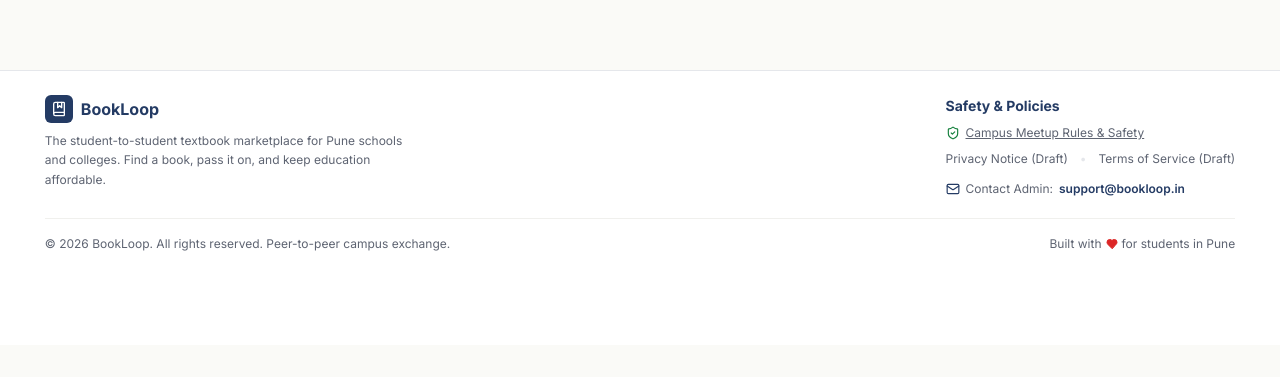
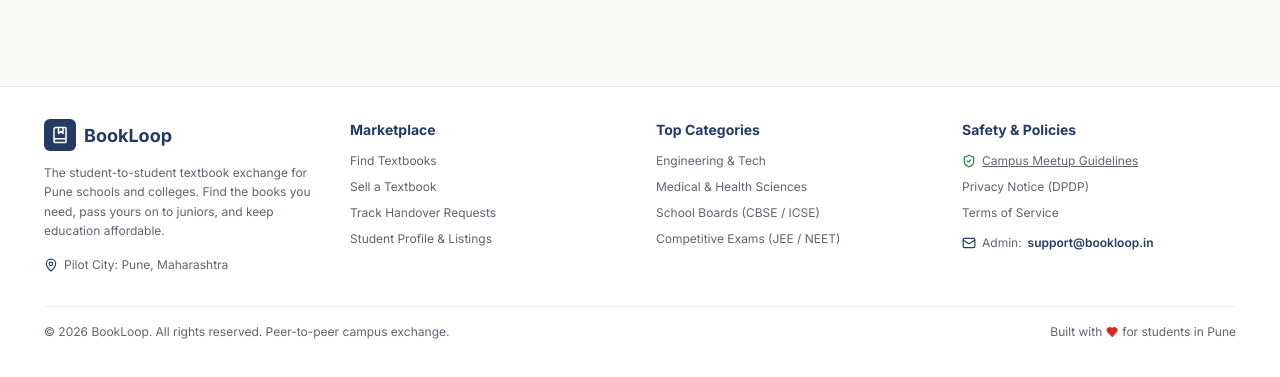
Before and after one commit to aniruddhasharma39/BookLoop, a React (Vite) app: page / in a window 1280 px wide. Shown: the part 1165-1542 px from the top of the page. Before the commit the page ends 1510 px from the top, so only its background shows below. Built offline with nearby package versions, Linux system fonts and the light colour scheme; no server answers; the database is empty.

Commit message:
fix: balanced 4-column footer, unified 1240px container width across header, main, and footer

```diff
--- a/src/components/layout/Footer.jsx
+++ b/src/components/layout/Footer.jsx
@@ -1,87 +1,125 @@
 import React from 'react';
 import { Link } from 'react-router-dom';
-import { BookMarked, Mail, ShieldCheck, Heart } from 'lucide-react';
+import { BookMarked, Mail, ShieldCheck, Heart, MapPin, Search, PlusCircle, ArrowRight } from 'lucide-react';
 
 export default function Footer() {
   return (
     <footer
       style={{
-        marginTop: 'var(--space-8)',
+        marginTop: 'var(--space-12)',
         borderTop: '1px solid var(--color-border)',
-        backgroundColor: 'var(--color-card-bg)',
-        padding: 'var(--space-6) 0 calc(var(--space-8) + 60px)', // extra bottom padding for mobile bottom nav
+        backgroundColor: '#FFFFFF',
+        padding: 'var(--space-8) 0 calc(var(--space-8) + 60px)', // safe bottom space for mobile bottom nav
       }}
     >
       <div
         style={{
-          maxWidth: '1560px',
+          maxWidth: '1240px',
           width: '100%',
           margin: '0 auto',
-          padding: '0 clamp(16px, 3.5vw, 48px)',
+          padding: '0 var(--space-6)',
           display: 'flex',
           flexDirection: 'column',
-          gap: 'var(--space-5)',
+          gap: 'var(--space-8)',
         }}
       >
+        {/* 4-Column Balanced Grid */}
         <div
           style={{
-            display: 'flex',
-            justifyContent: 'space-between',
-            alignItems: 'flex-start',
-            flexWrap: 'wrap',
-            gap: 'var(--space-4)',
+            display: 'grid',
+            gridTemplateColumns: 'repeat(auto-fit, minmax(230px, 1fr))',
+            gap: 'var(--space-8)',
           }}
         >
-          {/* Brand & Mission */}
-          <div style={{ maxWidth: '360px' }}>
-            <div style={{ display: 'flex', alignItems: 'center', gap: 'var(--space-2)', marginBottom: 'var(--space-2)' }}>
+          {/* Column 1: Brand & Campus Mission */}
+          <div style={{ display: 'flex', flexDirection: 'column', gap: 'var(--space-3)' }}>
+            <Link to="/" style={{ display: 'inline-flex', alignItems: 'center', gap: 'var(--space-2)', textDecoration: 'none' }}>
               <div
                 style={{
-                  width: '28px',
-                  height: '28px',
+                  width: '32px',
+                  height: '32px',
                   borderRadius: 'var(--radius-sm)',
                   backgroundColor: 'var(--color-primary-navy)',
-                  color: '#fff',
+                  color: '#FFFFFF',
                   display: 'flex',
                   alignItems: 'center',
                   justifyContent: 'center',
                 }}
               >
-                <BookMarked size={16} />
+                <BookMarked size={18} />
               </div>
-              <strong style={{ fontSize: 'var(--font-size-base)', color: 'var(--color-primary-navy)' }}>
+              <strong style={{ fontSize: 'var(--font-size-lg)', fontWeight: 800, color: 'var(--color-primary-navy)' }}>
                 BookLoop
               </strong>
+            </Link>
+            <p style={{ fontSize: 'var(--font-size-xs)', color: 'var(--color-text-muted)', lineHeight: 1.6, margin: 0 }}>
+              The student-to-student textbook exchange for Pune schools and colleges. Find the books you need, pass yours on to juniors, and keep education affordable.
+            </p>
+            <div style={{ display: 'flex', alignItems: 'center', gap: '6px', fontSize: 'var(--font-size-xs)', color: 'var(--color-text-muted)', marginTop: 'var(--space-1)' }}>
+              <MapPin size={14} color="var(--color-primary-navy)" />
+              <span>Pilot City: Pune, Maharashtra</span>
             </div>
-            <p style={{ fontSize: 'var(--font-size-xs)', color: 'var(--color-text-muted)', lineHeight: 1.6, margin: 0 }}>
-              The student-to-student textbook marketplace for Pune schools and colleges. Find a book, pass it on, and keep education affordable.
-            </p>
           </div>
 
-          {/* Safety & Contact Administrator */}
+          {/* Column 2: Quick Links */}
           <div style={{ display: 'flex', flexDirection: 'column', gap: 'var(--space-2)' }}>
-            <strong style={{ fontSize: 'var(--font-size-sm)', color: 'var(--color-primary-navy)' }}>
+            <strong style={{ fontSize: 'var(--font-size-sm)', color: 'var(--color-primary-navy)', marginBottom: 'var(--space-1)' }}>
+              Marketplace
+            </strong>
+            <Link to="/search" style={{ fontSize: 'var(--font-size-xs)', color: 'var(--color-text-muted)', textDecoration: 'none' }}>
+              Find Textbooks
+            </Link>
+            <Link to="/listings/new" style={{ fontSize: 'var(--font-size-xs)', color: 'var(--color-text-muted)', textDecoration: 'none' }}>
+              Sell a Textbook
+            </Link>
+            <Link to="/requests" style={{ fontSize: 'var(--font-size-xs)', color: 'var(--color-text-muted)', textDecoration: 'none' }}>
+              Track Handover Requests
+            </Link>
+            <Link to="/profile" style={{ fontSize: 'var(--font-size-xs)', color: 'var(--color-text-muted)', textDecoration: 'none' }}>
+              Student Profile & Listings
+            </Link>
+          </div>
+
+          {/* Column 3: Popular Categories */}
+          <div style={{ display: 'flex', flexDirection: 'column', gap: 'var(--space-2)' }}>
+            <strong style={{ fontSize: 'var(--font-size-sm)', color: 'var(--color-primary-navy)', marginBottom: 'var(--space-1)' }}>
+              Top Categories
+            </strong>
+            <Link to="/search?category=Engineering%20%26%20Tech" style={{ fontSize: 'var(--font-size-xs)', color: 'var(--color-text-muted)', textDecoration: 'none' }}>
+              Engineering & Tech
+            </Link>
+            <Link to="/search?category=Medical%20%26%20Health%20Sciences" style={{ fontSize: 'var(--font-size-xs)', color: 'var(--color-text-muted)', textDecoration: 'none' }}>
+              Medical & Health Sciences
+            </Link>
+            <Link to="/search?category=School%20Boards%20(CBSE%20%2F%20ICSE%20%2F%20State)" style={{ fontSize: 'var(--font-size-xs)', color: 'var(--color-text-muted)', textDecoration: 'none' }}>
+              School Boards (CBSE / ICSE)
+            </Link>
+            <Link to="/search?category=Competitive%20Exams%20(JEE%20%2F%20NEET%20%2F%20UPSC%20%2F%20GATE)" style={{ fontSize: 'var(--font-size-xs)', color: 'var(--color-text-muted)', textDecoration: 'none' }}>
+              Competitive Exams (JEE / NEET)
+            </Link>
+          </div>
+
+          {/* Column 4: Safety & Support */}
+          <div style={{ display: 'flex', flexDirection: 'column', gap: 'var(--space-2)' }}>
+            <strong style={{ fontSize: 'var(--font-size-sm)', color: 'var(--color-primary-navy)', marginBottom: 'var(--space-1)' }}>
               Safety & Policies
             </strong>
             <Link
               to="/rules"
-              style={{ display: 'flex', alignItems: 'center', gap: '6px', fontSize: 'var(--font-size-xs)', color: 'var(--color-text-muted)', textDecoration: 'none' }}
+              style={{ display: 'inline-flex', alignItems: 'center', gap: '6px', fontSize: 'var(--font-size-xs)', color: 'var(--color-text-muted)', textDecoration: 'none' }}
             >
               <ShieldCheck size={14} color="var(--color-success)" />
-              <span style={{ textDecoration: 'underline' }}>Campus Meetup Rules & Safety</span>
+              <span style={{ textDecoration: 'underline' }}>Campus Meetup Guidelines</span>
             </Link>
-            <div style={{ display: 'flex', gap: 'var(--space-3)', fontSize: 'var(--font-size-xs)' }}>
-              <Link to="/privacy" style={{ color: 'var(--color-text-muted)' }}>
-                Privacy Notice (Draft)
-              </Link>
-              <span style={{ color: 'var(--color-border)' }}>&bull;</span>
-              <Link to="/terms" style={{ color: 'var(--color-text-muted)' }}>
-                Terms of Service (Draft)
-              </Link>
-            </div>
-            <div style={{ display: 'flex', alignItems: 'center', gap: '6px', fontSize: 'var(--font-size-xs)', marginTop: '4px' }}>
+            <Link to="/privacy" style={{ fontSize: 'var(--font-size-xs)', color: 'var(--color-text-muted)', textDecoration: 'none' }}>
+              Privacy Notice (DPDP)
+            </Link>
+            <Link to="/terms" style={{ fontSize: 'var(--font-size-xs)', color: 'var(--color-text-muted)', textDecoration: 'none' }}>
+              Terms of Service
+            </Link>
+            <div style={{ display: 'flex', alignItems: 'center', gap: '6px', fontSize: 'var(--font-size-xs)', marginTop: 'var(--space-1)' }}>
               <Mail size={14} color="var(--color-primary-navy)" />
-              <span style={{ color: 'var(--color-text-muted)' }}>Contact Admin:</span>
+              <span style={{ color: 'var(--color-text-muted)' }}>Admin:</span>
               <a
                 href="mailto:support@bookloop.in"
                 style={{ color: 'var(--color-primary-navy)', fontWeight: 600, textDecoration: 'none' }}
@@ -92,7 +130,7 @@ export default function Footer() {
           </div>
         </div>
 
-        {/* Bottom copyright / disclaimer */}
+        {/* Bottom copyright & attribution row */}
         <div
           style={{
             borderTop: '1px solid var(--color-border-subtle)',
--- a/src/components/layout/Navigation.css
+++ b/src/components/layout/Navigation.css
@@ -12,11 +12,17 @@
   display: flex;
   align-items: center;
   justify-content: space-between;
-  max-width: 1560px;
+  max-width: 1240px;
   width: 100%;
   margin: 0 auto;
-  padding: var(--space-3) clamp(16px, 3.5vw, 48px);
+  padding: var(--space-3) var(--space-6);
   min-height: 64px;
+}
+
+@media (max-width: 640px) {
+  .navbar__container {
+    padding: var(--space-3) var(--space-4);
+  }
 }
 
 .navbar__brand {
--- a/src/styles/global.css
+++ b/src/styles/global.css
@@ -52,16 +52,16 @@ img {
 .main-content {
   flex: 1;
   width: 100%;
-  max-width: 1560px;
+  max-width: 1240px;
   margin: 0 auto;
-  padding: var(--space-4) clamp(16px, 3.5vw, 48px);
+  padding: var(--space-4);
   /* Safe padding for mobile bottom bar */
   padding-bottom: calc(var(--space-8) + 60px);
 }
 
 @media (min-width: 768px) {
   .main-content {
-    padding: var(--space-6) clamp(24px, 4vw, 56px);
+    padding: var(--space-6);
     padding-bottom: var(--space-12);
   }
 }
```
